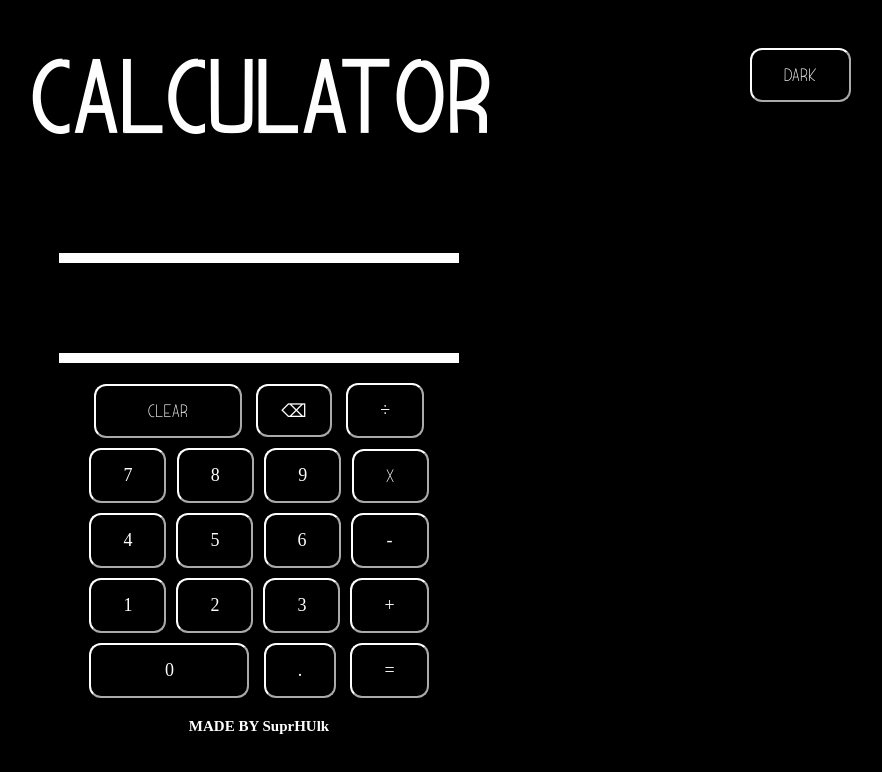
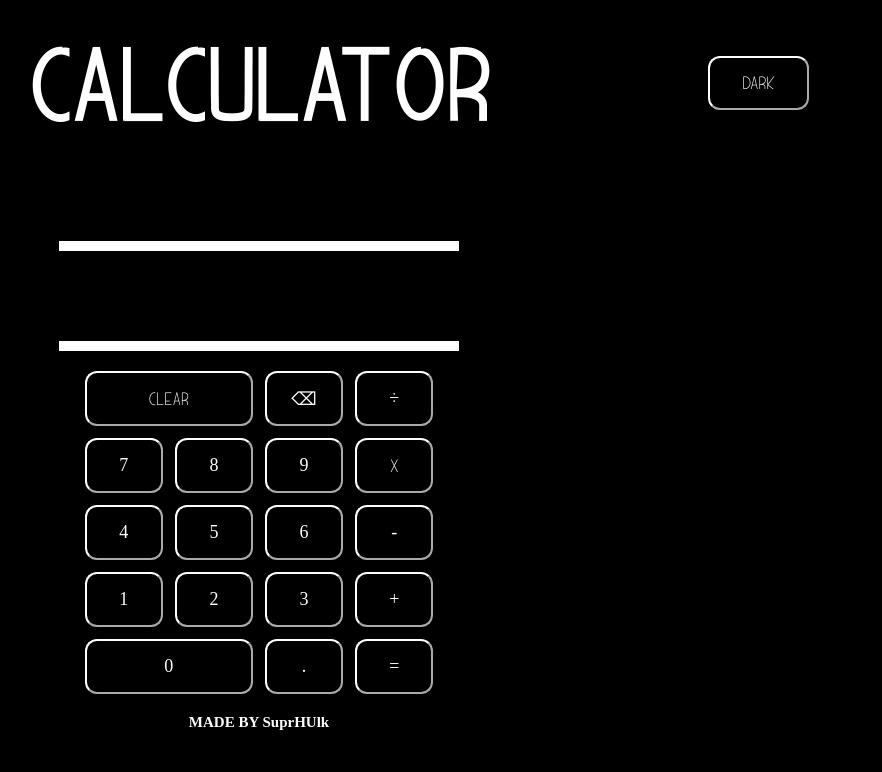
Before and after one commit to SuprHUlk/calculator, a plain HTML site: page index.html in a window 1280 px wide. Shown: the whole page, without its empty margins (381-1263 px from the left). Drawn offline with Linux system fonts and the light colour scheme.

Commit message:
fixed alignment

```diff
--- a/index.html
+++ b/index.html
@@ -9,6 +9,9 @@
         <script src="./script.js" defer></script>
     </head>
     <body>
+        <div class="theme">
+            <button id="btn-theme">DARK</button>
+        </div>
         <div class="container">
             <div class="header">Calculator</div>
             <div class="calculator">
@@ -17,38 +20,31 @@
                     <div class="current"></div>
                 </div>
                 <div class="buttons">
-                    <div class="row-1">
                         <button id="clear">Clear</button>
                         <button id="backspace">⌫</button>
                         <button class="btn-operation">÷</button>
-                    </div>
-                    <div class="row-2">
+
                         <button class="btn-number">7</button>
                         <button class="btn-number">8</button>
                         <button class="btn-number">9</button>
                         <button class="btn-operation">x</button>
-                    </div>
-                    <div class="row-3">
+
                         <button class="btn-number">4</button>
                         <button class="btn-number">5</button>
                         <button class="btn-number">6</button>
                         <button class="btn-operation">-</button>
-                    </div>
-                    <div class="row-4">
+
                         <button class="btn-number">1</button>
                         <button class="btn-number">2</button>
                         <button class="btn-number">3</button>
                         <button class="btn-operation">+</button>
-                    </div>
-                    <div class="row-5">
+
                         <button class="btn-number zero">0</button>
                         <button id="dot">.</button>
                         <button id="operator">=</button>
-                    </div>
                 </div>
                 <div class="footer">MADE BY SuprHUlk</div>
             </div>
-            <button id="theme">DARK</button>
         </div>
     </body>
 </html>
--- a/script.js
+++ b/script.js
@@ -6,7 +6,7 @@ const equal=document.querySelector("#operator");
 const reset=document.querySelector("#clear");
 const dot=document.querySelector("#dot");
 const bs=document.querySelector("#backspace");
-const theme=document.querySelector("#theme");
+const theme=document.querySelector("#btn-theme");
 const currentScreen=document.querySelector(".screen .current");
 const previousScreen=document.querySelector(".screen .previous");
 
--- a/style.css
+++ b/style.css
@@ -7,7 +7,10 @@
     --color-black: #fefefe;
     --color-white: black;
 }
+* {
+    box-sizing: border-box;
 
+}
 @font-face {
     src: url(./fonts/MUNICH_SANS.ttf);
     font-family: munich;
@@ -23,8 +26,8 @@ body {
     justify-content: center;
     align-items: center;
     gap: 100px;
-    padding-top: 35px;
-    padding-bottom: 0;;
+    padding-top: 23px;
+    padding-bottom: 0;
 }
 
 .header {
@@ -72,9 +75,10 @@ body {
 }
 
 .buttons {
-    display: flex;
-    flex-direction: column;
-    gap: 10px;
+    display: grid;
+    grid-template-columns: repeat(4, 1fr);
+    grid-template-rows: repeat(5, 1fr);
+    gap: 12px;
 }
 
 button {
@@ -92,25 +96,10 @@ button {
 button:hover {
     background-color: var(--color-white);
     color: var(--color-black);
-  }
-
-.row-1,.row-2,.row-3,.row-4,.row-5 {
-    display: flex;
-    justify-content: space-between;
-    align-items: center;
-    gap: 10px;
-}
-
-.row-1 {
-    justify-content: space-evenly;
-}
-
-.row-3 .btn-operation {
-    width: 78px;
 }
 
 #clear {
-    width: 148px;
+    grid-area: 1/1/2/3;
 }
 
 #backspace {
@@ -118,7 +107,7 @@ button:hover {
 }
 
 .btn-number.zero {
-    width: 160px;
+    grid-area: 5/1/6/3;
 }
 
 .footer {
@@ -127,8 +116,13 @@ button:hover {
     font-size: 15px;
 }
 
-#theme {
-    position: absolute;
+.theme {
+    position: fixed;
+    top: 7%;
+    right: 7%;
+}
+
+#btn-theme {
     top: 3rem;
     right: 3rem;
 }
```
